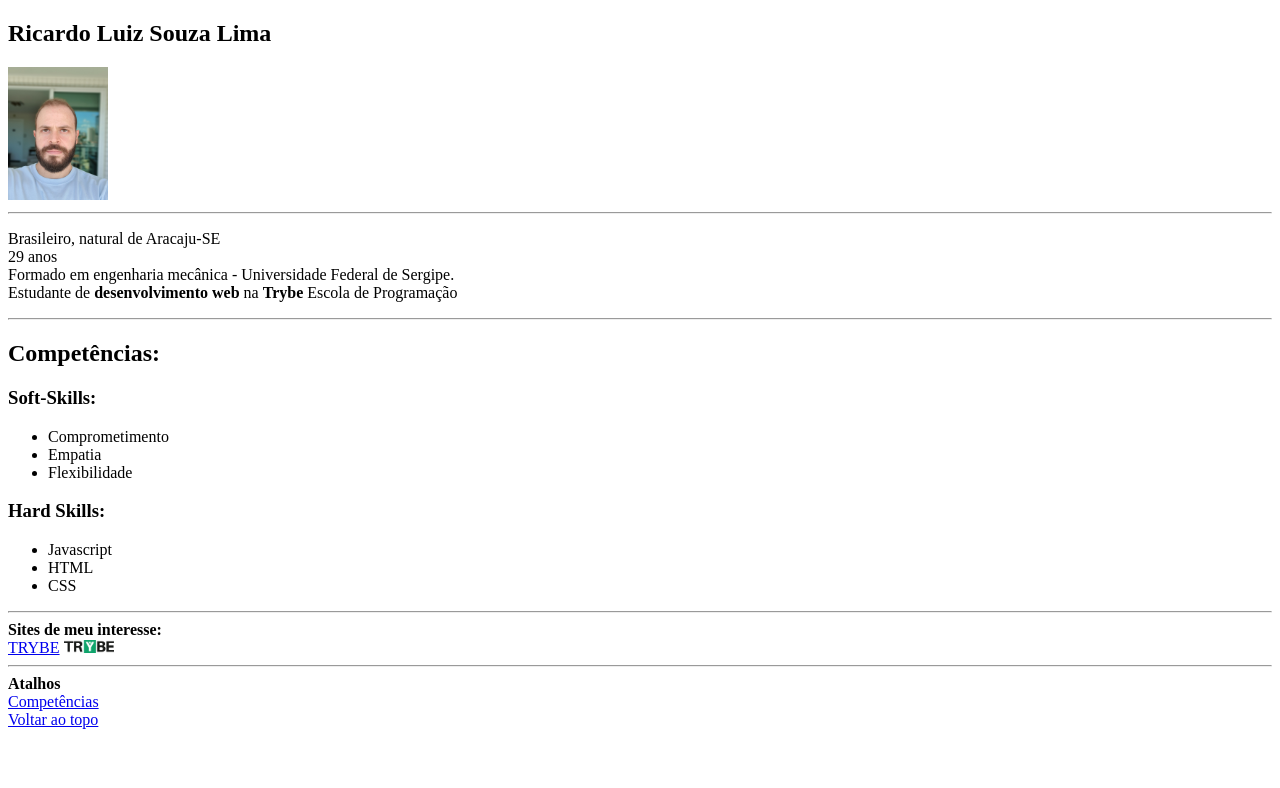
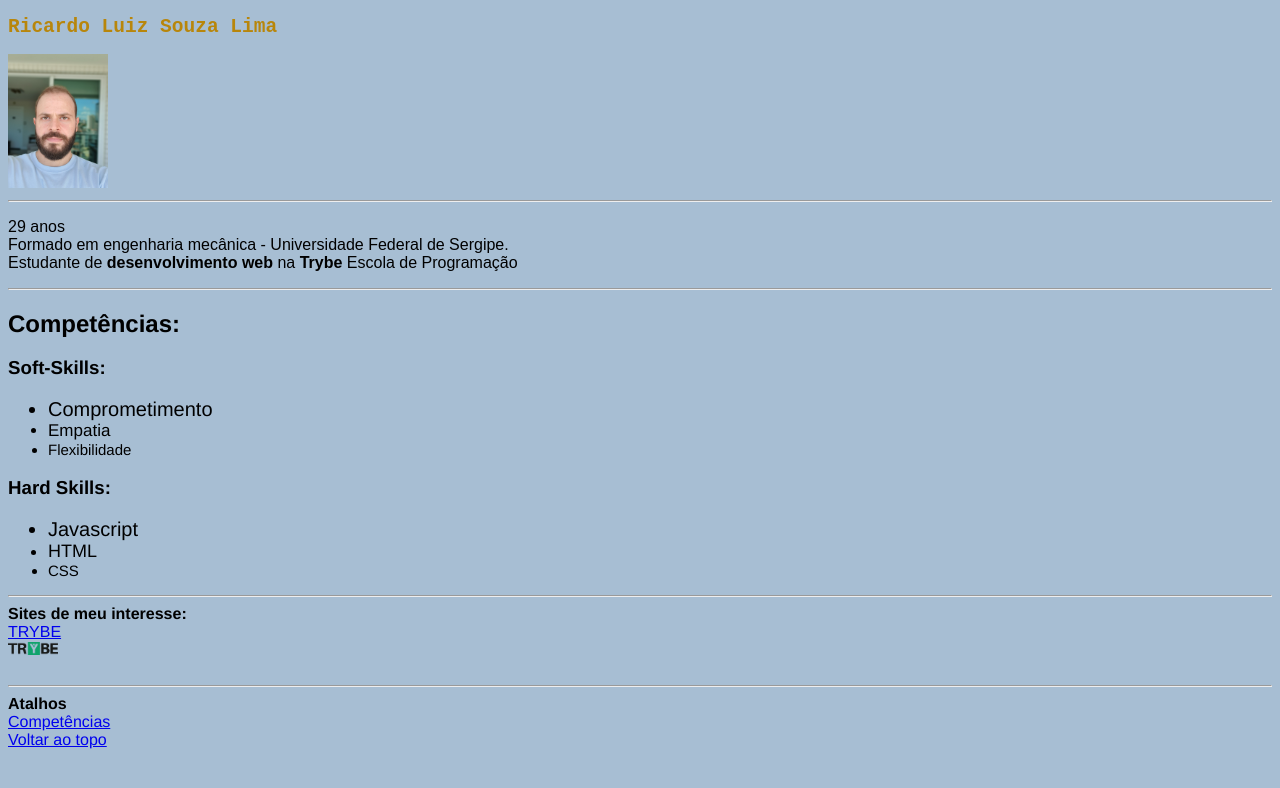
Before and after one commit to Ricardoluizsl/Ricardoluizsl.github.io, a plain HTML site: page index.html in a window 1280 px wide. Drawn offline with Linux system fonts and the light colour scheme.

Commit message:
adição de style/CSS no portfolio

```diff
--- a/index.html
+++ b/index.html
@@ -5,6 +5,59 @@
         <meta http-equiv="X-UA-Compatible" content="IE=edge">
         <meta name="viewport" content="width=device-width, initial-scale=1.0">
         <title>Ricardo Luiz Souza Lima - Portfolio</title>
+
+<style>
+
+body {
+    background-color: rgb(167, 190, 211);
+}
+
+h1{
+    font-family: monospace;
+    color: darkgoldenrod;
+}
+
+p{
+    font-family: sans-serif;
+}
+
+body{
+    font-family: helvetica;
+}
+
+.image{
+    border-radius: 50%;
+}
+
+.origin {
+
+}
+
+.commitment{
+    font-size: 20px;
+}
+
+.empathy{
+    font-size: 17px;
+}
+
+.flexibility{
+    font-size: 15px;
+}
+
+.JS{
+    font-size: 20px;
+}
+
+.HTML{
+    font-size: 18px;
+}
+.CSS{
+    font-size: 15px;
+}
+
+</style>
+
 
     </head>
 
@@ -23,7 +76,7 @@
 
         <section>
 
-           <p>Brasileiro, natural de Aracaju-SE <br>
+           <p Brasileiro, natural de Aracaju-SE <br>
             29 anos <br>
             Formado em engenharia mecânica - Universidade Federal de Sergipe. <br>
             Estudante de <strong>desenvolvimento web</strong> na <strong>Trybe</strong> Escola de Programação</p>
@@ -37,15 +90,15 @@
         <h2 id="Competências"> Competências:</h2>
             <h3>Soft-Skills:</h3>
             <ul>
-                <li>Comprometimento</li>
-                <li>Empatia</li>
-                <li>Flexibilidade</li>
+                <li class="commitment" >Comprometimento</li>
+                <li class="empathy" >Empatia</li>
+                <li class="flexibility" >Flexibilidade</li>
             </ul>
             <h3>Hard Skills:</h3>
             <ul>
-                <li>Javascript</li>
-                <li>HTML</li>
-                <li>CSS</li>
+                <li class="JS" >Javascript</li>
+                <li class="HTML" >HTML</li>
+                <li class="CSS" >CSS</li>
             </ul>
 
         </section>
@@ -58,7 +111,7 @@
 
             <strong>Sites de meu interesse:</strong> <br>
             <a href="http://betrybe.com" target="_blank" rel="noopener noreferrer">TRYBE</a>
-            <img src="assets/images/trybe_logo.png" alt="Logotipo da Trybe" width="50">
+            <div class="image"><img src="assets/images/trybe_logo.png" alt="Logotipo da Trybe" width="50"></div>
 
             <br>
 
```
